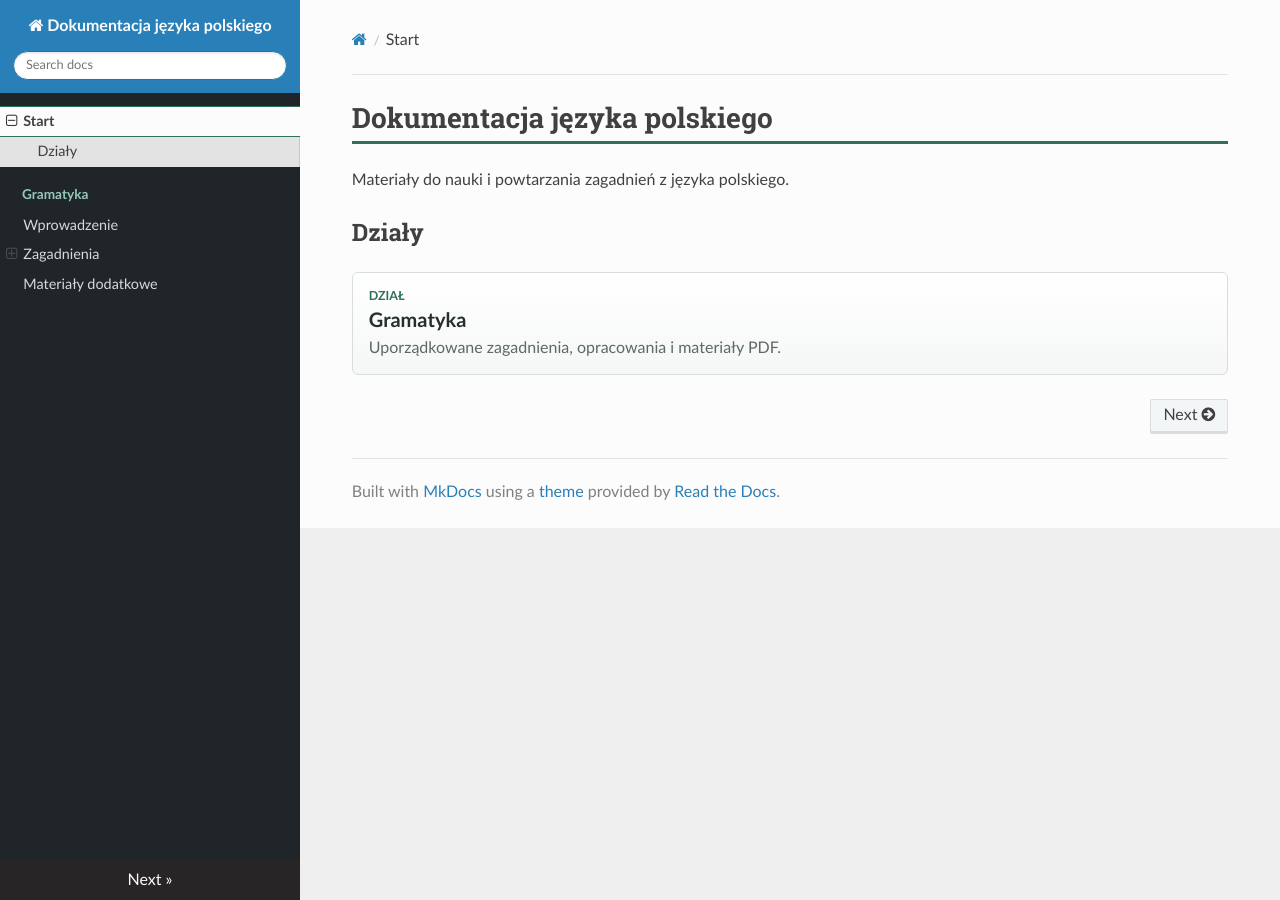
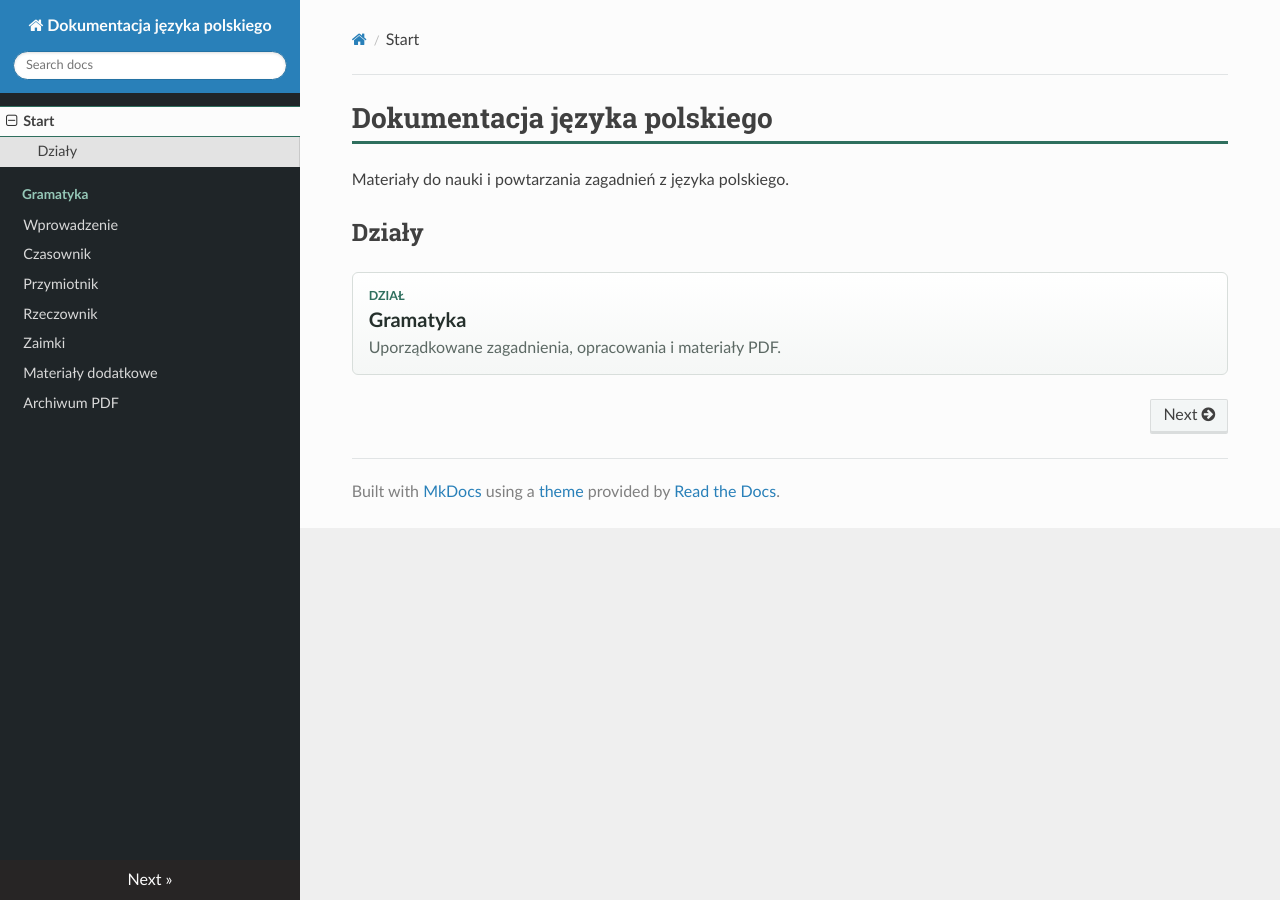
Before and after one commit to dchorazkiewicz/SP_JP, an MkDocs documentation site: the page built from docs/index.md, in a window 1280 px wide. Built offline with MkDocs 1.6.1, drawn with Linux system fonts in a browser that asks for light colours; nearby versions of some CDN libraries.

Commit message:
Reorganize MkDocs navigation

```diff
--- a/mkdocs.yml
+++ b/mkdocs.yml
@@ -1,5 +1,5 @@
 site_name: Dokumentacja języka polskiego
-site_description: Materiały do nauki gramatyki języka polskiego
+site_description: Materiały dydaktyczne do nauki gramatyki języka polskiego
 site_url: ""
 
 theme:
@@ -16,9 +16,9 @@ nav:
   - Start: index.md
   - Gramatyka:
       - Wprowadzenie: gramatyka/index.md
-      - Zagadnienia:
-          - Czasownik: gramatyka/czasownik/index.md
-          - Przymiotnik: gramatyka/przymiotnik/index.md
-          - Rzeczownik: gramatyka/rzeczownik/index.md
-          - Zaimki: gramatyka/zaimki/index.md
+      - Czasownik: gramatyka/czasownik/index.md
+      - Przymiotnik: gramatyka/przymiotnik/index.md
+      - Rzeczownik: gramatyka/rzeczownik/index.md
+      - Zaimki: gramatyka/zaimki/index.md
   - Materiały dodatkowe: materialy-dodatkowe/index.md
+  - Archiwum PDF: pdf/index.md
```
